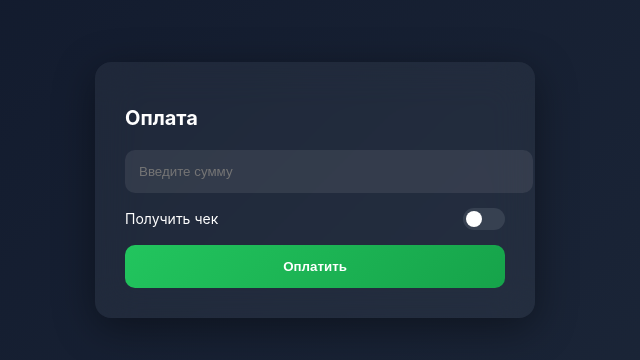
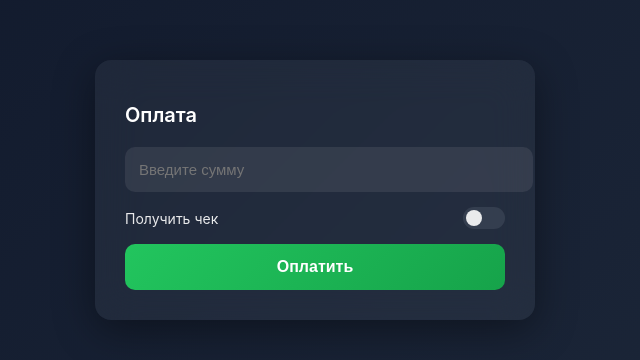
Before and after one commit to sevik2302/payment-server, a website: page public/index.html in a window 1280 px wide. Shown: the part 210-570 px from the top of the page, 325-965 px from the left. Drawn offline with Linux system fonts and the light colour scheme.

Commit message:
Update index.html

```diff
--- a/public/index.html
+++ b/public/index.html
@@ -10,13 +10,14 @@ body {
     margin: 0;
     font-family: -apple-system, BlinkMacSystemFont, "Segoe UI", Roboto;
     background: linear-gradient(135deg, #0f172a, #1e293b);
+    color: #fff;
     display: flex;
+    align-items: center;
     justify-content: center;
-    align-items: center;
     height: 100vh;
-    color: white;
 }
 
+/* карточка */
 .container {
     background: rgba(255,255,255,0.05);
     backdrop-filter: blur(20px);
@@ -25,50 +26,64 @@ body {
     width: 100%;
     max-width: 380px;
     box-shadow: 0 10px 40px rgba(0,0,0,0.4);
-    animation: fadeIn 0.5s ease;
+    animation: fadeIn 0.6s ease;
 }
 
+/* заголовок */
 h1 {
+    margin-bottom: 20px;
     font-size: 20px;
-    margin-bottom: 20px;
+    font-weight: 600;
+}
+
+/* поля */
+.input-group {
+    margin-bottom: 15px;
 }
 
 input {
     width: 100%;
     padding: 14px;
-    margin-bottom: 15px;
     border-radius: 10px;
     border: none;
+    outline: none;
     background: rgba(255,255,255,0.08);
     color: white;
-    outline: none;
+    font-size: 15px;
+    transition: 0.2s;
 }
 
 input:focus {
     background: rgba(255,255,255,0.12);
 }
 
+/* кнопка */
 button {
     width: 100%;
     padding: 14px;
+    border: none;
     border-radius: 10px;
-    border: none;
     background: linear-gradient(135deg, #22c55e, #16a34a);
     color: white;
+    font-size: 16px;
     font-weight: 600;
     cursor: pointer;
+    transition: 0.2s;
 }
 
 button:hover {
     transform: translateY(-1px);
+    box-shadow: 0 5px 15px rgba(0,0,0,0.4);
 }
 
+/* тумблер */
 .toggle {
     display: flex;
+    align-items: center;
     justify-content: space-between;
-    align-items: center;
     margin-bottom: 15px;
     font-size: 14px;
+    opacity: 0.9;
 }
 
 .switch {
@@ -77,39 +92,51 @@ button:hover {
     height: 22px;
 }
 
-.switch input { display:none; }
+.switch input {
+    display: none;
+}
 
 .slider {
     position: absolute;
+    cursor: pointer;
     background: #374151;
     border-radius: 20px;
-    top:0;left:0;right:0;bottom:0;
+    top: 0;
+    left: 0;
+    right: 0;
+    bottom: 0;
     transition: .3s;
 }
 
 .slider:before {
-    content:"";
-    position:absolute;
-    height:16px;width:16px;
-    left:3px;top:3px;
-    background:white;
-    border-radius:50%;
-    transition:.3s;
+    position: absolute;
+    content: "";
+    height: 16px;
+    width: 16px;
+    left: 3px;
+    top: 3px;
+    background: white;
+    border-radius: 50%;
+    transition: .3s;
 }
 
 input:checked + .slider {
-    background:#22c55e;
+    background: #22c55e;
 }
 
 input:checked + .slider:before {
-    transform:translateX(20px);
+    transform: translateX(20px);
 }
 
-.hidden { display:none; }
+/* скрытие email */
+.hidden {
+    display: none;
+}
 
+/* анимация */
 @keyframes fadeIn {
-    from {opacity:0; transform:translateY(20px);}
-    to {opacity:1; transform:translateY(0);}
+    from {opacity: 0; transform: translateY(20px);}
+    to {opacity: 1; transform: translateY(0);}
 }
 </style>
 </head>
@@ -121,7 +148,9 @@ input:checked + .slider:before {
 
     <form action="/create-payment" method="POST">
 
+        <div class="input-group">
             <input type="number" name="amount" placeholder="Введите сумму" required>
+        </div>
 
         <div class="toggle">
             <span>Получить чек</span>
@@ -131,12 +160,11 @@ input:checked + .slider:before {
             </label>
         </div>
 
-<div id="emailField" class="hidden">
+        <div class="input-group hidden" id="emailField">
             <input type="email" name="email" placeholder="Email для чека">
         </div>
 
         <button type="submit">Оплатить</button>
-
     </form>
 </div>
 
@@ -145,7 +173,11 @@ const toggle = document.getElementById('toggleEmail');
 const emailField = document.getElementById('emailField');
 
 toggle.addEventListener('change', () => {
-    emailField.classList.toggle('hidden', !toggle.checked);
+    if(toggle.checked) {
+        emailField.classList.remove('hidden');
+    } else {
+        emailField.classList.add('hidden');
+    }
 });
 </script>
 
```
Lines whose indentation alone changed are shown as unchanged.
